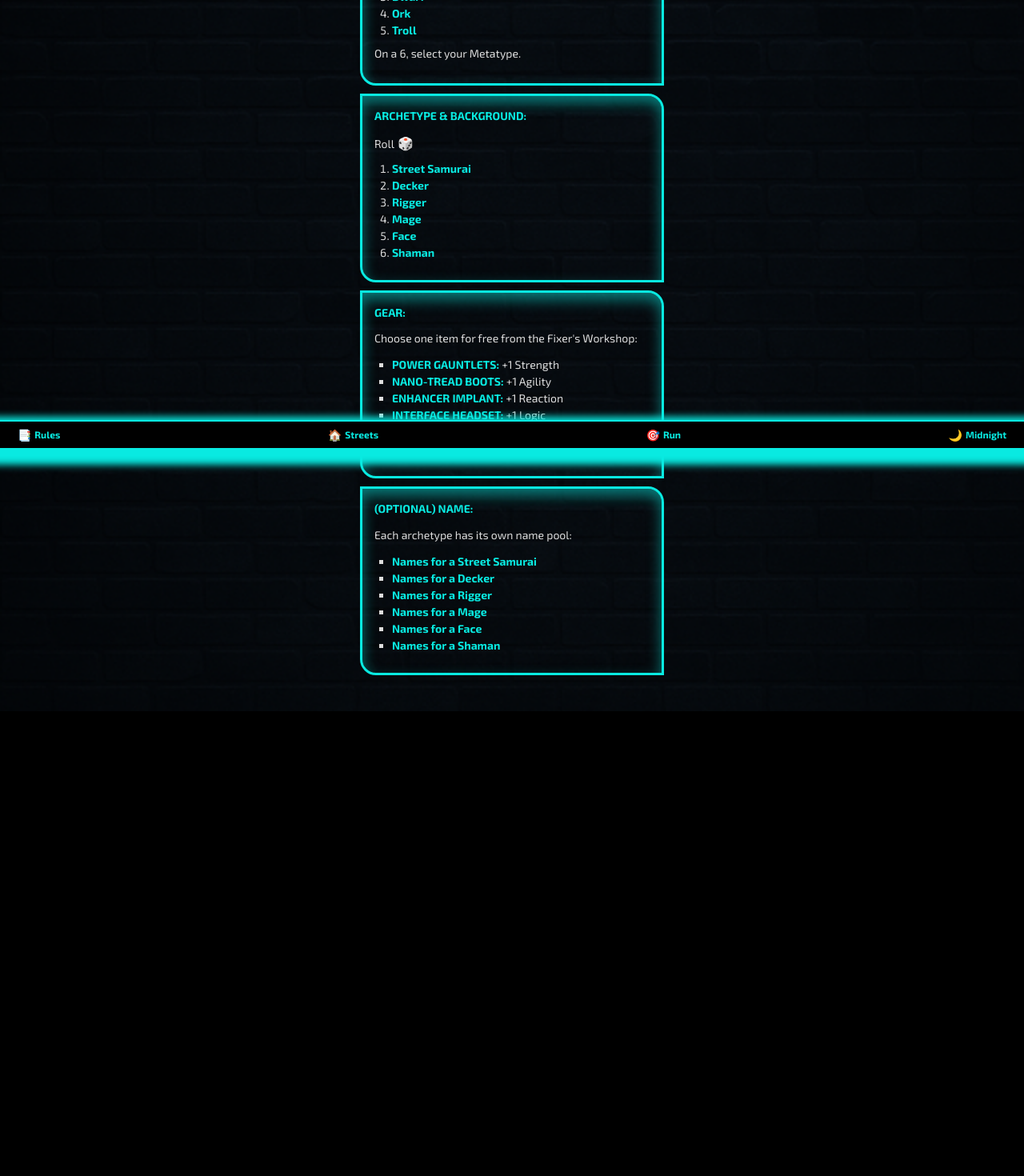
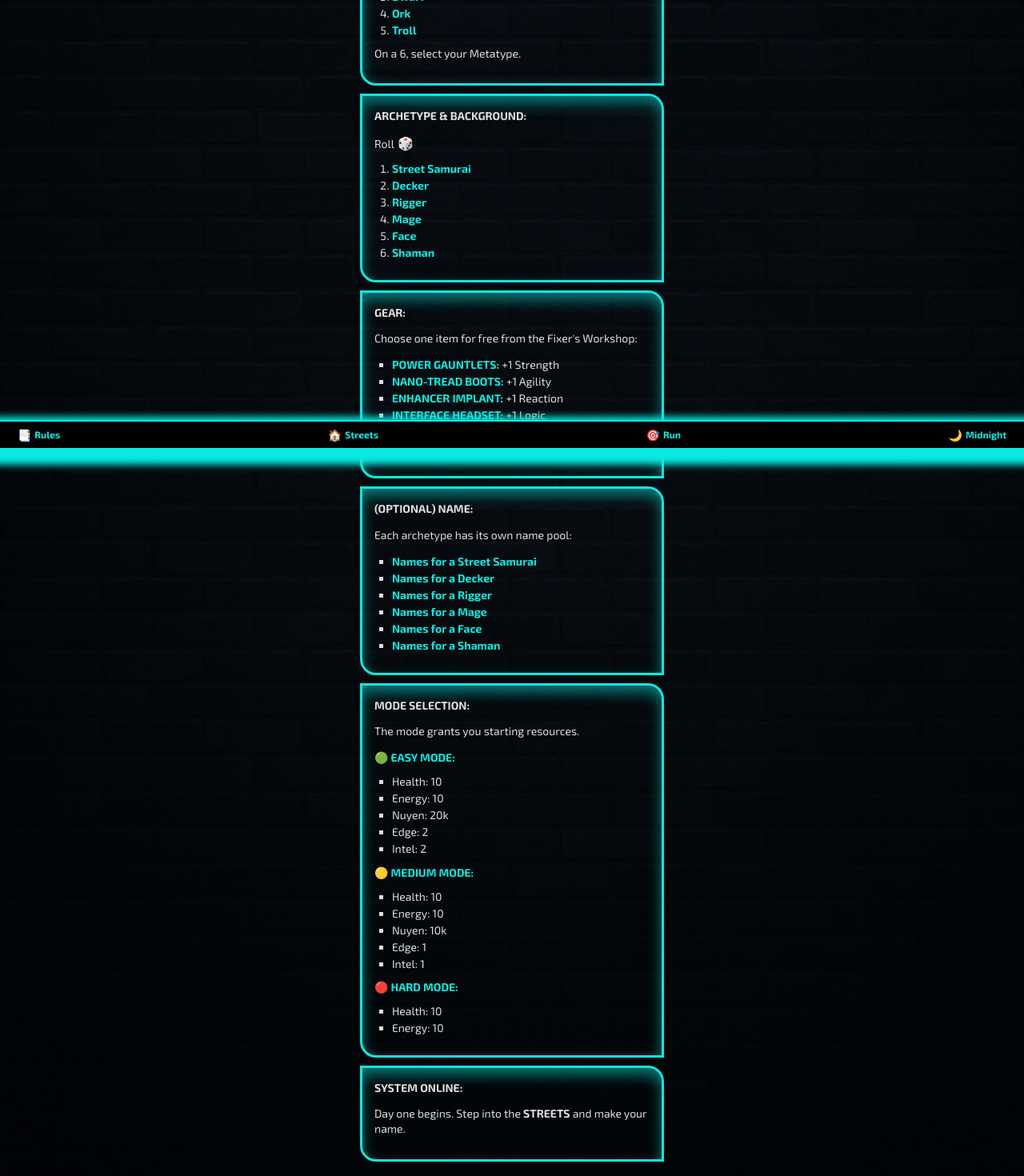
Before and after one commit to BroBuddy/shadowrun-neonhollow, a React (Vite) app: page /character in a window 1280 px wide. Shown: the part 240-1710 px from the top of the page at 80% size. Before the commit the page ends 1129 px from the top, so only its background shows below. Built offline with nearby package versions, Linux system fonts and the light colour scheme; no server answers.

Commit message:
changed character creation position

```diff
--- a/src/feature/archetype/components/ArchetypeView.tsx
+++ b/src/feature/archetype/components/ArchetypeView.tsx
@@ -18,7 +18,7 @@ function ArchetypeView() {
     return (
         <Card>
             <p>
-                <strong className="highlight">
+                <strong>
                     Archetype &amp; Background:
                 </strong>
             </p>
--- a/src/feature/character/components/GearView.tsx
+++ b/src/feature/character/components/GearView.tsx
@@ -10,7 +10,7 @@ function GearView() {
     return (
         <Card>
             <p>
-                <strong className="highlight">Gear:</strong>
+                <strong>Gear:</strong>
             </p>
             <p>Choose one item for free from the Fixer's Workshop:</p>
             <ul className="list-margin">
--- a/src/feature/character/components/ModeView.tsx
+++ b/src/feature/character/components/ModeView.tsx
@@ -2,6 +2,7 @@ import { Mode as ModeType } from '../CharacterType'
 import { getCharacterModes } from '../characterData'
 import { useMemo } from 'react'
 import useResourceStore from '@/feature/resource/store/resourceStore'
+import Card from '@/components/Card'
 
 function ModeView() {
     const modes = useMemo(() => getCharacterModes(), [])
@@ -10,9 +11,15 @@ function ModeView() {
     const handleModeSelect = (stats: Record<string, number>) => {
         setStats(stats)
     }
+
     return (
-        <>
+        <Card>
+            <p>
+                <strong>Mode Selection:</strong>
+            </p>
+
             <p>The mode grants you starting resources.</p>
+
             {modes.map((item: ModeType, index: number) => (
                 <div key={index}>
                     <strong
@@ -34,7 +41,7 @@ function ModeView() {
                     </ul>
                 </div>
             ))}
-        </>
+        </Card>
     )
 }
 
--- a/src/feature/character/pages/Character.tsx
+++ b/src/feature/character/pages/Character.tsx
@@ -3,6 +3,8 @@ import NameView from '../../name/components/NameView'
 import GearView from '../components/GearView'
 import ArchetypeView from '../../archetype/components/ArchetypeView'
 import MetatypeView from '../../metatype/components/MetatypeView'
+import ModeView from '../components/ModeView'
+import Card from '@/components/Card'
 
 function Character() {
     return (
@@ -12,6 +14,12 @@ function Character() {
             <ArchetypeView />
             <GearView />
             <NameView />
+            <ModeView />
+
+            <Card>
+                <p><strong>System Online:</strong></p>
+                <p>Day one begins. Step into the <strong>streets</strong> and make your name.</p>
+            </Card>
         </>
     )
 }
--- a/src/feature/metatype/components/MetatypeView.tsx
+++ b/src/feature/metatype/components/MetatypeView.tsx
@@ -18,7 +18,7 @@ function MetatypeView() {
     return (
         <Card>
             <p>
-                <strong className="highlight">Metatype:</strong>
+                <strong>Metatype:</strong>
             </p>
 
             <InRow>
--- a/src/feature/name/components/NameView.tsx
+++ b/src/feature/name/components/NameView.tsx
@@ -16,7 +16,7 @@ function NameView() {
     return (
         <Card>
             <p>
-                <strong className="highlight">(Optional) Name:</strong>
+                <strong>(Optional) Name:</strong>
             </p>
             <p>Each archetype has its own name pool:</p>
             <ul className="list-margin">
--- a/src/pages/Rules.tsx
+++ b/src/pages/Rules.tsx
@@ -35,29 +35,6 @@ const Rules = () => {
                 ) : (
                     <p>Mechanic view is unavailable.</p>
                 )}
-
-                <section>
-                    <p>
-                        <strong>Start your Adventure:</strong>
-                    </p>
-
-                    <ul className="list-margin">
-                        <li>
-                            <PopUp title="⚔️ Mode Selection">
-                                <ModeView />
-                            </PopUp>
-                        </li>
-                        <li>
-                            <Link
-                                to="/character"
-                                aria-label="Character Creation"
-                                title="Character Creation"
-                            >
-                                ✏️ Character Creation
-                            </Link>
-                        </li>
-                    </ul>
-                </section>
             </Card>
         </>
     )
--- a/src/pages/Welcome.tsx
+++ b/src/pages/Welcome.tsx
@@ -31,7 +31,7 @@ const fadeTextData: Text[] = [
         italic: true,
     },
     { text: '[SYSTEM SYNC COMPLETE]', delay: 9000 },
-    { text: '[BEGIN SIMULATION]', delay: 10000, link: '/rules' },
+    { text: '[BEGIN SIMULATION]', delay: 10000, link: '/character' },
 ]
 
 function Welcome() {
```
